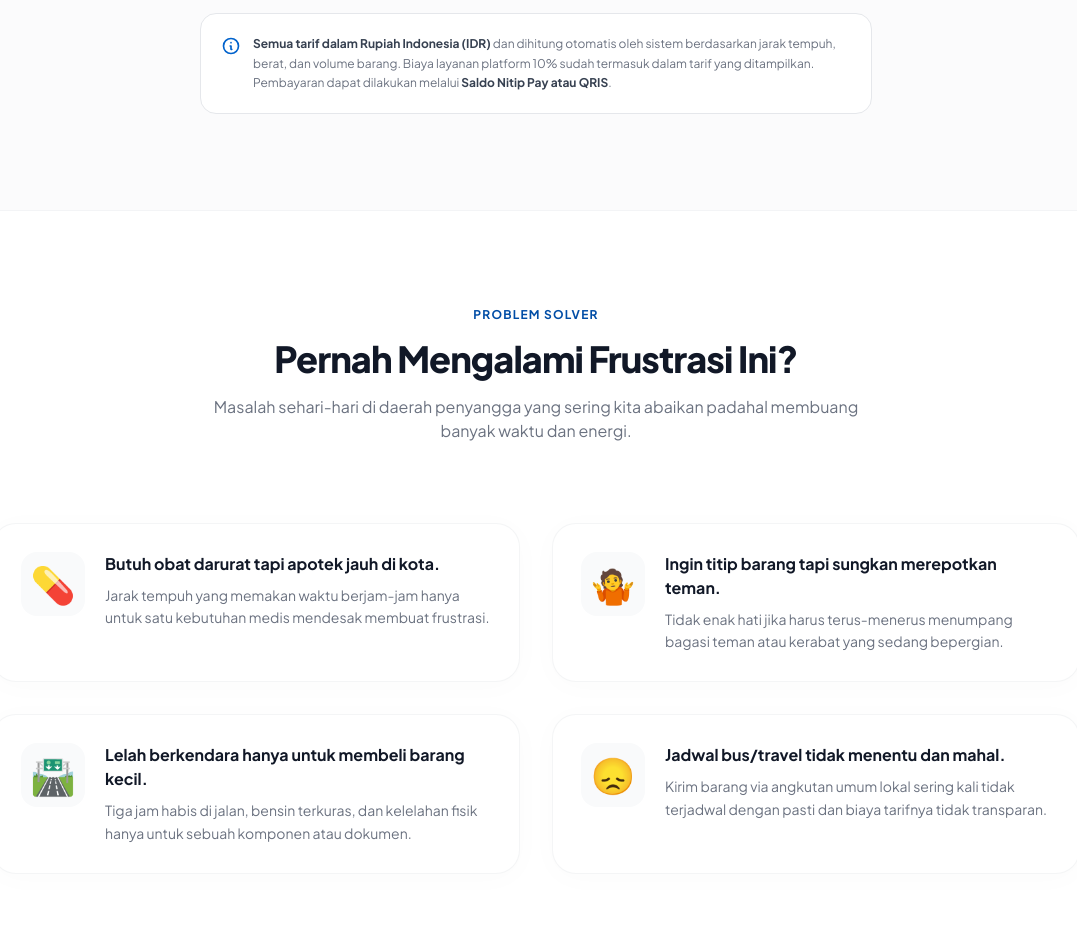
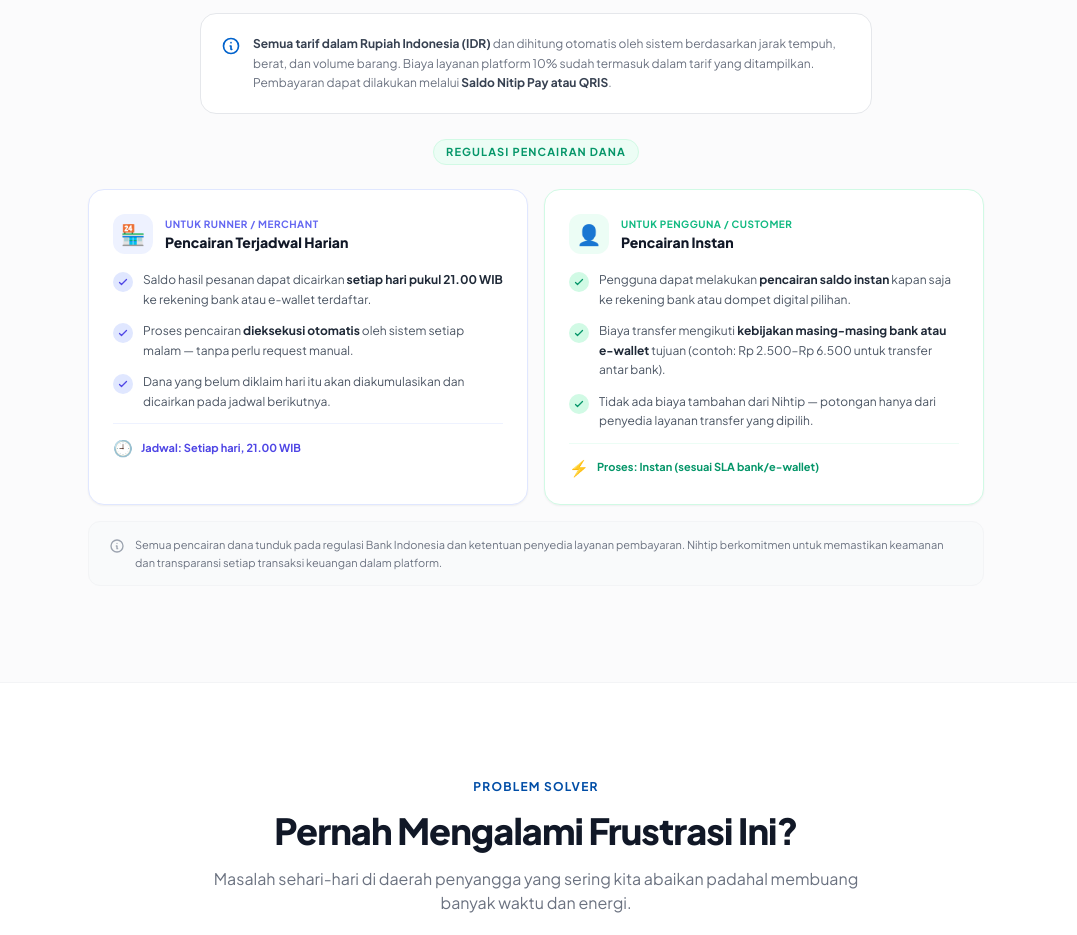
Before and after one commit to Nitip-Workzone/nitip-profile, a Nuxt app: page / in a window 1280 px wide. Shown: the part 2120-3055 px from the top of the page, without its empty margins (104-1181 px from the left). Built offline with nearby package versions, Linux system fonts and the light colour scheme.

Commit message:
Update informasi regulasi pencairan dana

```diff
--- a/app/components/ProfileServices.vue
+++ b/app/components/ProfileServices.vue
@@ -182,6 +182,125 @@ const services: Service[] = [
           <strong class="text-gray-700">Semua tarif dalam Rupiah Indonesia (IDR)</strong> dan dihitung otomatis oleh sistem berdasarkan jarak tempuh, berat, dan volume barang. Biaya layanan platform 10% sudah termasuk dalam tarif yang ditampilkan. Pembayaran dapat dilakukan melalui <strong class="text-gray-700">Saldo Nitip Pay atau QRIS</strong>.
         </p>
       </div>
+
+      <!-- Regulasi Pencairan Dana -->
+      <div class="mt-6 max-w-4xl mx-auto">
+        <div class="text-center mb-6">
+          <span class="inline-flex items-center gap-1.5 px-3 py-1 rounded-full bg-emerald-50 border border-emerald-100 text-[11px] font-bold text-emerald-600 uppercase tracking-widest">
+            Regulasi Pencairan Dana
+          </span>
+        </div>
+
+        <div class="grid grid-cols-1 md:grid-cols-2 gap-4">
+          <!-- Runner / Merchant -->
+          <div class="bg-white rounded-2xl border border-indigo-100 p-6 shadow-sm">
+            <div class="flex items-center gap-3 mb-4">
+              <div class="w-10 h-10 rounded-xl bg-indigo-50 flex items-center justify-center text-xl flex-shrink-0">
+                🏪
+              </div>
+              <div>
+                <p class="text-[10px] font-bold text-indigo-500 uppercase tracking-wider">Untuk Runner / Merchant</p>
+                <h3 class="text-sm font-extrabold text-gray-900">Pencairan Terjadwal Harian</h3>
+              </div>
+            </div>
+            <div class="space-y-3">
+              <div class="flex items-start gap-2.5">
+                <div class="w-5 h-5 rounded-full bg-indigo-100 flex items-center justify-center flex-shrink-0 mt-0.5">
+                  <svg class="w-3 h-3 text-indigo-600" fill="none" stroke="currentColor" viewBox="0 0 24 24">
+                    <path stroke-linecap="round" stroke-linejoin="round" stroke-width="2.5" d="M5 13l4 4L19 7" />
+                  </svg>
+                </div>
+                <p class="text-xs text-gray-600 leading-relaxed">
+                  Saldo hasil pesanan dapat dicairkan <strong class="text-gray-800">setiap hari pukul 21.00 WIB</strong> ke rekening bank atau e-wallet terdaftar.
+                </p>
+              </div>
+              <div class="flex items-start gap-2.5">
+                <div class="w-5 h-5 rounded-full bg-indigo-100 flex items-center justify-center flex-shrink-0 mt-0.5">
+                  <svg class="w-3 h-3 text-indigo-600" fill="none" stroke="currentColor" viewBox="0 0 24 24">
+                    <path stroke-linecap="round" stroke-linejoin="round" stroke-width="2.5" d="M5 13l4 4L19 7" />
+                  </svg>
+                </div>
+                <p class="text-xs text-gray-600 leading-relaxed">
+                  Proses pencairan <strong class="text-gray-800">dieksekusi otomatis</strong> oleh sistem setiap malam — tanpa perlu request manual.
+                </p>
+              </div>
+              <div class="flex items-start gap-2.5">
+                <div class="w-5 h-5 rounded-full bg-indigo-100 flex items-center justify-center flex-shrink-0 mt-0.5">
+                  <svg class="w-3 h-3 text-indigo-600" fill="none" stroke="currentColor" viewBox="0 0 24 24">
+                    <path stroke-linecap="round" stroke-linejoin="round" stroke-width="2.5" d="M5 13l4 4L19 7" />
+                  </svg>
+                </div>
+                <p class="text-xs text-gray-600 leading-relaxed">
+                  Dana yang belum diklaim hari itu akan diakumulasikan dan dicairkan pada jadwal berikutnya.
+                </p>
+              </div>
+              <div class="mt-3 pt-3 border-t border-indigo-50 flex items-center gap-2">
+                <span class="text-base">🕘</span>
+                <p class="text-[11px] font-bold text-indigo-600">Jadwal: Setiap hari, 21.00 WIB</p>
+              </div>
+            </div>
+          </div>
+
+          <!-- User / Customer -->
+          <div class="bg-white rounded-2xl border border-emerald-100 p-6 shadow-sm">
+            <div class="flex items-center gap-3 mb-4">
+              <div class="w-10 h-10 rounded-xl bg-emerald-50 flex items-center justify-center text-xl flex-shrink-0">
+                👤
+              </div>
+              <div>
+                <p class="text-[10px] font-bold text-emerald-500 uppercase tracking-wider">Untuk Pengguna / Customer</p>
+                <h3 class="text-sm font-extrabold text-gray-900">Pencairan Instan</h3>
+              </div>
+            </div>
+            <div class="space-y-3">
+              <div class="flex items-start gap-2.5">
+                <div class="w-5 h-5 rounded-full bg-emerald-100 flex items-center justify-center flex-shrink-0 mt-0.5">
+                  <svg class="w-3 h-3 text-emerald-600" fill="none" stroke="currentColor" viewBox="0 0 24 24">
+                    <path stroke-linecap="round" stroke-linejoin="round" stroke-width="2.5" d="M5 13l4 4L19 7" />
+                  </svg>
+                </div>
+                <p class="text-xs text-gray-600 leading-relaxed">
+                  Pengguna dapat melakukan <strong class="text-gray-800">pencairan saldo instan</strong> kapan saja ke rekening bank atau dompet digital pilihan.
+                </p>
+              </div>
+              <div class="flex items-start gap-2.5">
+                <div class="w-5 h-5 rounded-full bg-emerald-100 flex items-center justify-center flex-shrink-0 mt-0.5">
+                  <svg class="w-3 h-3 text-emerald-600" fill="none" stroke="currentColor" viewBox="0 0 24 24">
+                    <path stroke-linecap="round" stroke-linejoin="round" stroke-width="2.5" d="M5 13l4 4L19 7" />
+                  </svg>
+                </div>
+                <p class="text-xs text-gray-600 leading-relaxed">
+                  Biaya transfer mengikuti <strong class="text-gray-800">kebijakan masing-masing bank atau e-wallet</strong> tujuan (contoh: Rp 2.500–Rp 6.500 untuk transfer antar bank).
+                </p>
+              </div>
+              <div class="flex items-start gap-2.5">
+                <div class="w-5 h-5 rounded-full bg-emerald-100 flex items-center justify-center flex-shrink-0 mt-0.5">
+                  <svg class="w-3 h-3 text-emerald-600" fill="none" stroke="currentColor" viewBox="0 0 24 24">
+                    <path stroke-linecap="round" stroke-linejoin="round" stroke-width="2.5" d="M5 13l4 4L19 7" />
+                  </svg>
+                </div>
+                <p class="text-xs text-gray-600 leading-relaxed">
+                  Tidak ada biaya tambahan dari Nihtip — potongan hanya dari penyedia layanan transfer yang dipilih.
+                </p>
+              </div>
+              <div class="mt-3 pt-3 border-t border-emerald-50 flex items-center gap-2">
+                <span class="text-base">⚡</span>
+                <p class="text-[11px] font-bold text-emerald-600">Proses: Instan (sesuai SLA bank/e-wallet)</p>
+              </div>
+            </div>
+          </div>
+        </div>
+
+        <!-- Bottom note -->
+        <div class="mt-4 bg-gray-50 rounded-xl border border-gray-100 px-5 py-3.5 flex items-start gap-2.5">
+          <svg class="w-4 h-4 text-gray-400 flex-shrink-0 mt-0.5" fill="none" stroke="currentColor" viewBox="0 0 24 24">
+            <path stroke-linecap="round" stroke-linejoin="round" stroke-width="2" d="M13 16h-1v-4h-1m1-4h.01M21 12a9 9 0 11-18 0 9 9 0 0118 0z" />
+          </svg>
+          <p class="text-[11px] text-gray-500 leading-relaxed">
+            Semua pencairan dana tunduk pada regulasi Bank Indonesia dan ketentuan penyedia layanan pembayaran. Nihtip berkomitmen untuk memastikan keamanan dan transparansi setiap transaksi keuangan dalam platform.
+          </p>
+        </div>
+      </div>
     </div>
   </section>
 </template>
```
